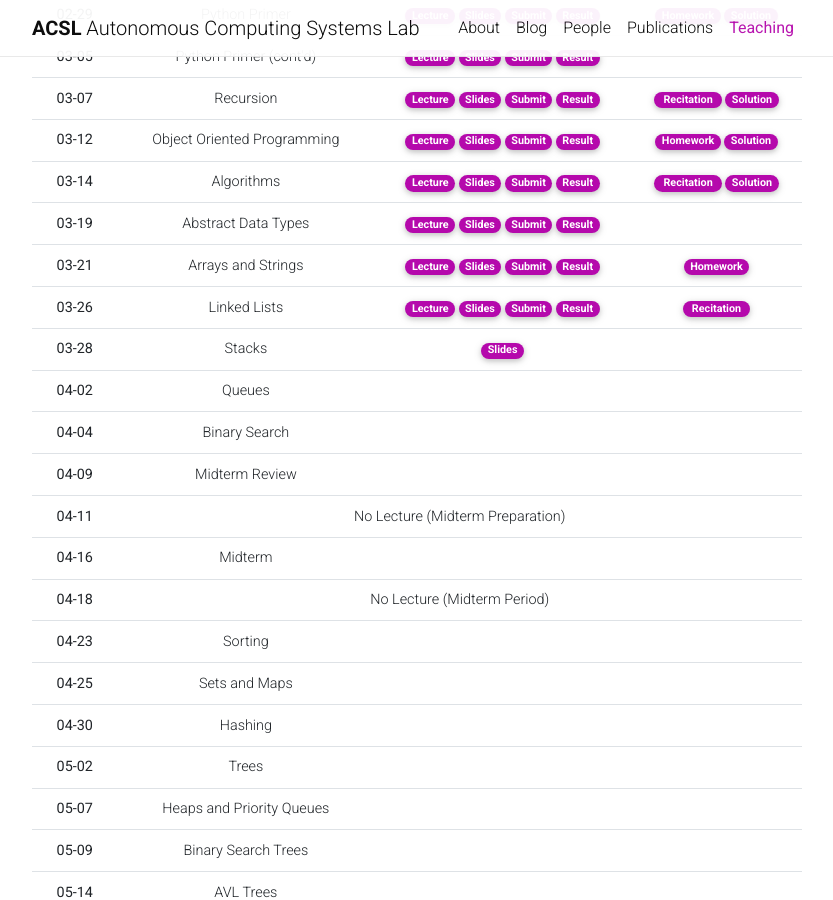
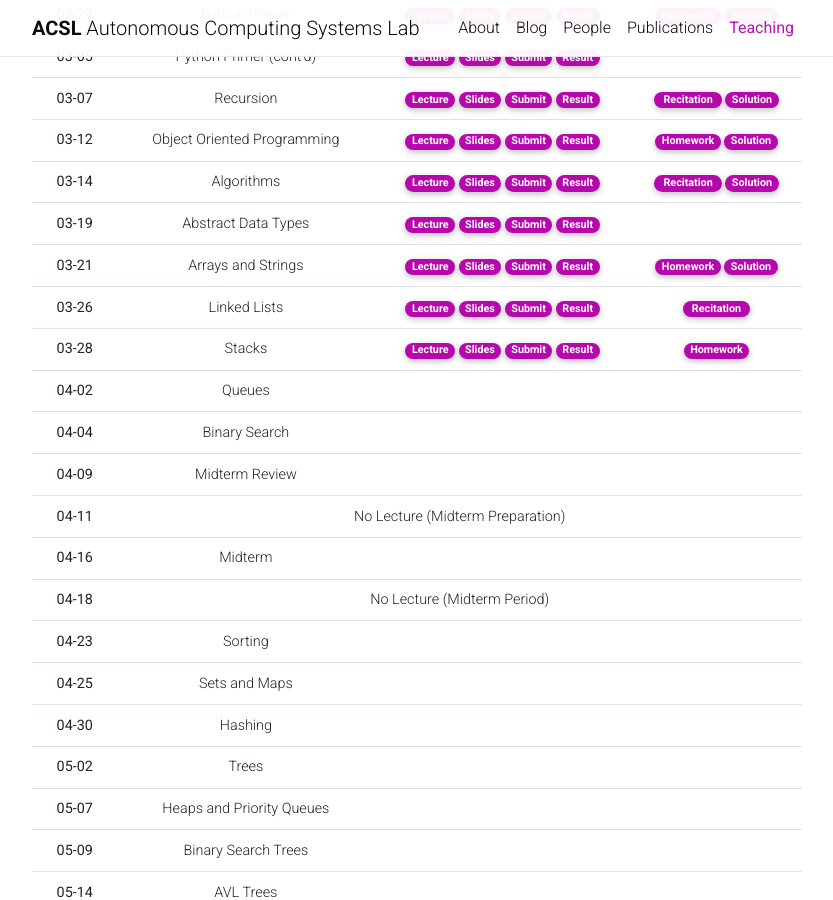
Before and after one commit to Uehwan/Uehwan.github.io, a Jekyll site: the page built from _teaching/datastruct24sp.md, in a window 1280 px wide and 900 px high, scrolled down 1154 px. Shown: the whole window, without its empty margins (223-1056 px from the left). Built offline with Jekyll 4.4.1, drawn with Linux system fonts in a browser that asks for light colours; nearby versions of some CDN libraries; comment, search, counter and statistics services are not loaded; a style sheet for code colours, icons or effects is not loaded.

Commit message:
03-28 post

```diff
--- a/_teaching/datastruct24sp.md
+++ b/_teaching/datastruct24sp.md
@@ -156,7 +156,7 @@
       </td>
       <td>
         <a href="https://colab.research.google.com/drive/1W6D09XtLgnvYBBdnWMkye2CDw8jJ-n1S?usp=sharing" target="_blank" class="badge badge-pill" style="background-color:#B509AC;">Homework</a>
-        <!--a href="https://colab.research.google.com/drive/1EasIwcNPzGu9oN83XkbfhN8v5hw-ocFY?usp=sharing" target="_blank" class="badge badge-pill" style="background-color:#B509AC;">Solution</a-->
+        <a href="https://colab.research.google.com/drive/1EasIwcNPzGu9oN83XkbfhN8v5hw-ocFY?usp=sharing" target="_blank" class="badge badge-pill" style="background-color:#B509AC;">Solution</a>
       </td>
     </tr>
     <tr>
@@ -177,12 +177,13 @@
       <th scope="row">03-28</th>
       <td>Stacks</td>
       <td>
-        <!--a href="https://youtu.be/9QuSBWsRtBw" target="_blank" class="badge badge-pill" style="background-color:#B509AC;">Recording</a-->
+        <a href="https://colab.research.google.com/drive/1djkvpiKF7RHnpENVEAU0tQPqZ5sbV8Tj?usp=sharing" target="_blank" class="badge badge-pill" style="background-color:#B509AC;">Lecture</a>
         <a href="https://docs.google.com/presentation/d/1rQczqk533EjGxJBMWhPtT93zl_5btLMaVX1QRi7S4L4/edit?usp=sharing" target="_blank" class="badge badge-pill" style="background-color:#B509AC;">Slides</a>
-        <!--a href="https://colab.research.google.com/drive/1zpBksn5jc3wQuK6e-aoqU9MPkSFmaXDB?usp=sharing" target="_blank" class="badge badge-pill" style="background-color:#B509AC;">Codes</a-->
+        <a href="https://forms.gle/WZ6ZMWEKj6MZn9DE6" target="_blank" class="badge badge-pill" style="background-color:#B509AC;">Submit</a>
+        <a href="https://docs.google.com/spreadsheets/d/19jhL-R7EJ78argA8_CmFQNceAc9yrL4l3RoxMV6A8zc/edit?usp=sharing" target="_blank" class="badge badge-pill" style="background-color:#B509AC;">Result</a>
       </td>
       <td>
-        <!--a href="https://colab.research.google.com/drive/1Z0_2u5ix1J7s86kH26wJuhDkkcwIw6ed?usp=sharing" target="_blank" class="badge badge-pill" style="background-color:#B509AC;">Homework</a-->
+        <a href="https://colab.research.google.com/drive/1Z0_2u5ix1J7s86kH26wJuhDkkcwIw6ed?usp=sharing" target="_blank" class="badge badge-pill" style="background-color:#B509AC;">Homework</a>
         <!--a href="https://colab.research.google.com/drive/1XIsNG2av85ooGmvPjWSx_XTkkoqKYxcv?usp=sharing" target="_blank" class="badge badge-pill" style="background-color:#B509AC;">Solution</a-->
       </td>
     </tr>
```
